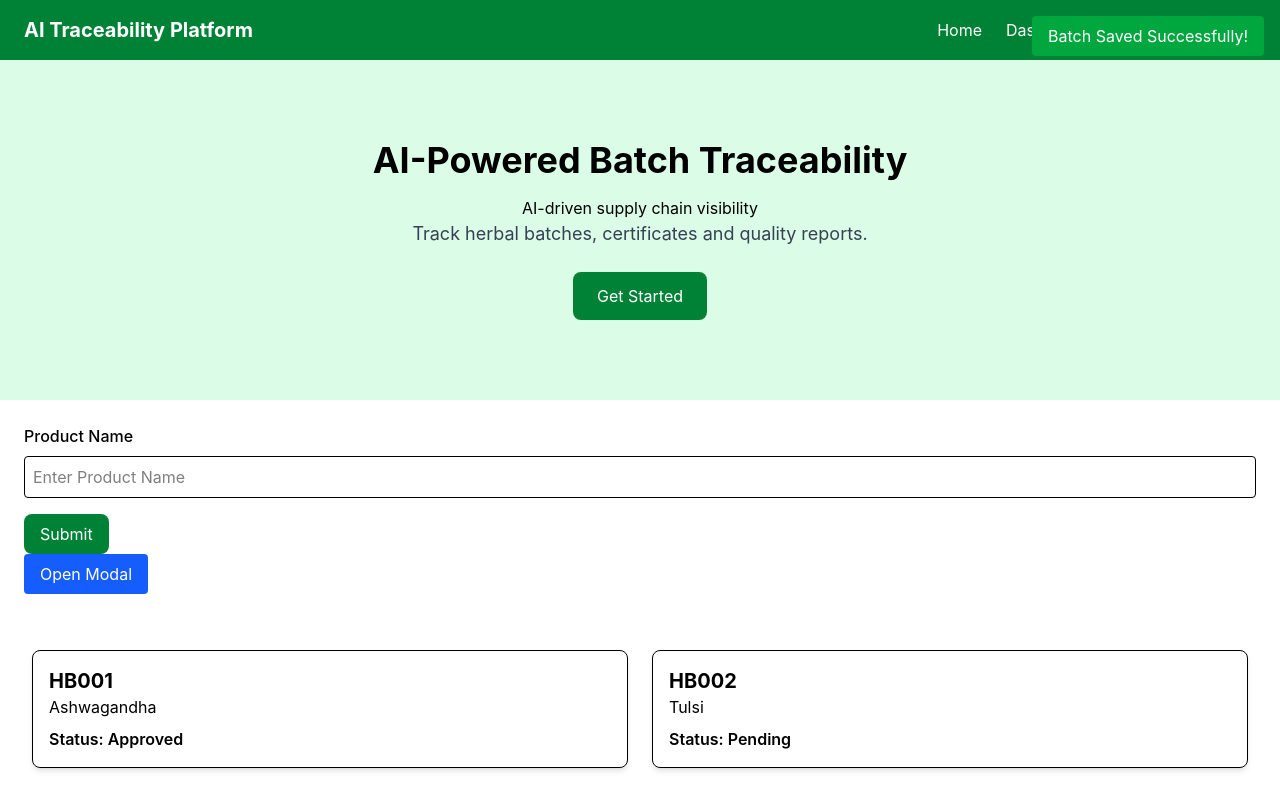
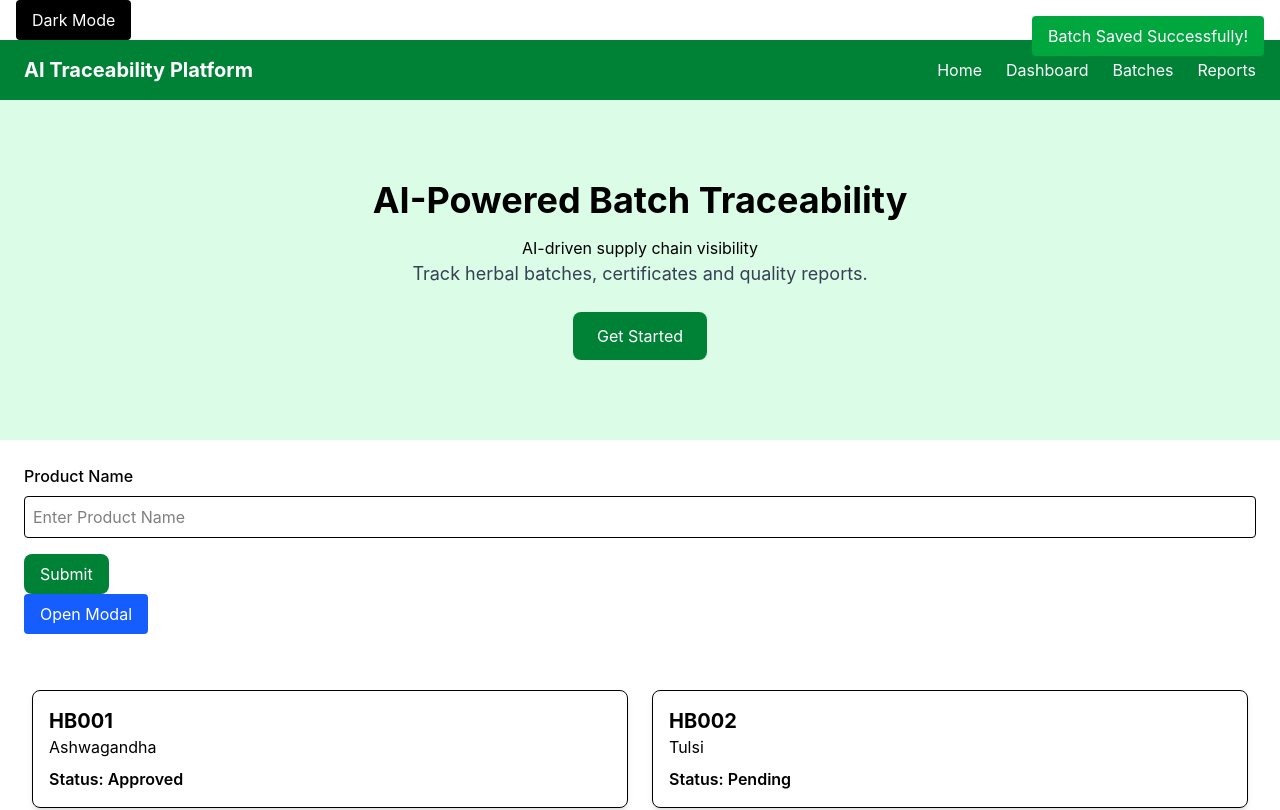
Before and after one commit to aviral-op/AI-Powered-Batch-Traceability-Platform, a React (Vite) app: page / in a window 1280 px wide. Shown: the top 810 px of the page. Built offline with nearby package versions, Linux system fonts and the light colour scheme.

Commit message:
feat: add dark mode toggle

```diff
--- a/src/App.jsx
+++ b/src/App.jsx
@@ -1,4 +1,5 @@
 import { Routes, Route } from "react-router-dom";
+import { useState } from "react";
 
 import Home from "./pages/Home";
 import Dashboard from "./pages/Dashboard";
@@ -6,13 +7,34 @@ import Batches from "./pages/Batches";
 import Reports from "./pages/Reports";
 
 function App() {
+  const [darkMode, setDarkMode] = useState(false);
+
   return (
+    <div className={darkMode ? "dark" : ""}>
+      <div
+        className={`min-h-screen ${
+        darkMode
+        ? "bg-gray-900 text-white"
+        : "bg-white text-black"
+      }`}
+    >
+
+        <button
+          onClick={() => setDarkMode(!darkMode)}
+          className="ml-4 bg-black text-white px-4 py-2 rounded"
+        >
+          {darkMode ? "Light Mode" : "Dark Mode"}
+        </button>
+
         <Routes>
           <Route path="/" element={<Home />} />
           <Route path="/dashboard" element={<Dashboard />} />
           <Route path="/batches" element={<Batches />} />
           <Route path="/reports" element={<Reports />} />
         </Routes>
+
+      </div>
+    </div>
   );
 }
 
```
Lines whose indentation alone changed are shown as unchanged.
